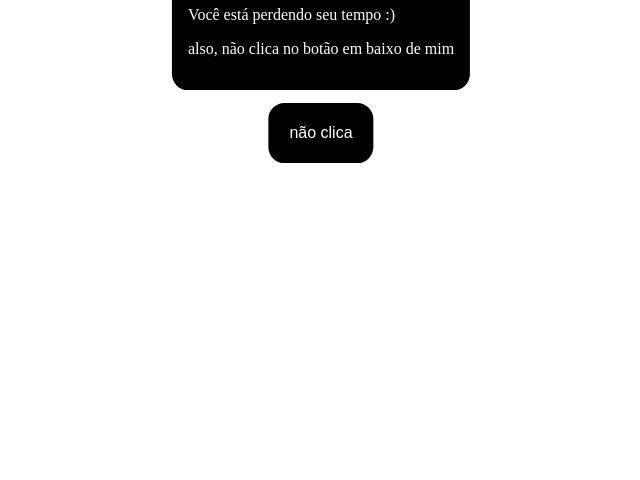
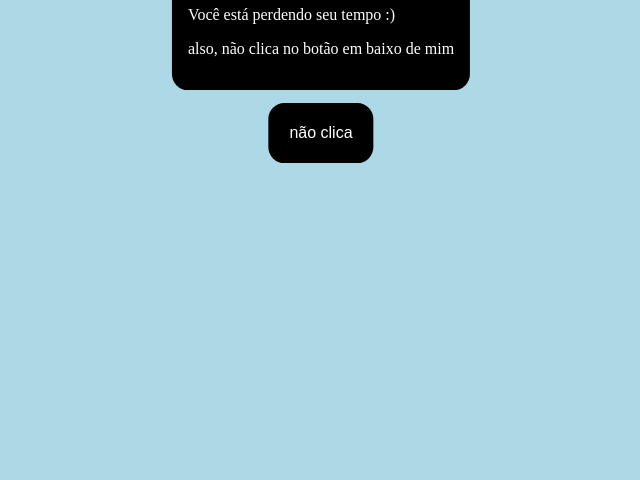
Before and after one commit to ezdtkk/pog, a plain HTML site: page index.html in a window 1280 px wide. Shown: the part 320-800 px from the top of the page, without its empty margins (319-959 px from the left). Drawn offline with Linux system fonts and the light colour scheme.

Commit message:
Update index.html

```diff
--- a/index.html
+++ b/index.html
@@ -1,7 +1,7 @@
 <html>
   <style>
     body {
-        background: white }
+        background: lightblue }
     oitudo {
         background: black;
         color: white;
@@ -20,8 +20,6 @@
   </oitudo>
 
  <style>
-    body {
-        background: white }
     oitudoa {
         background: black;
         color: white;
```
